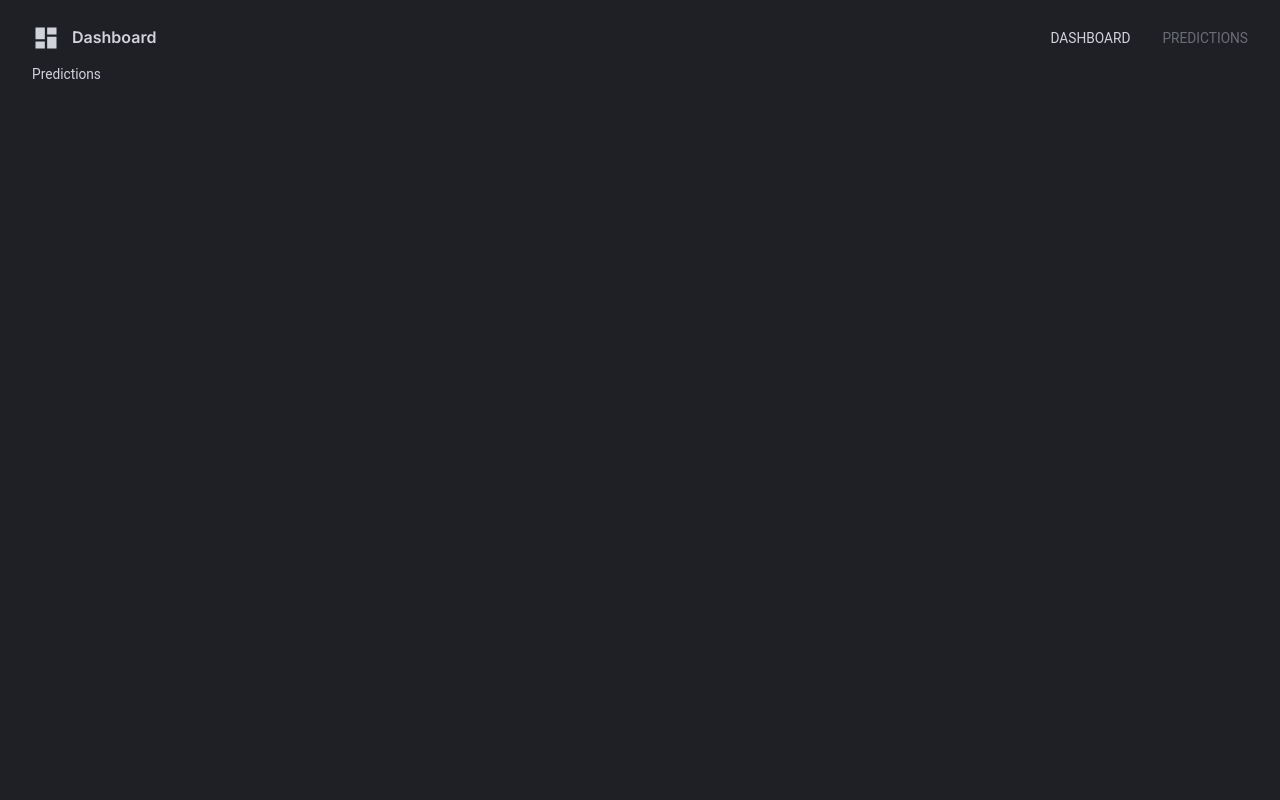
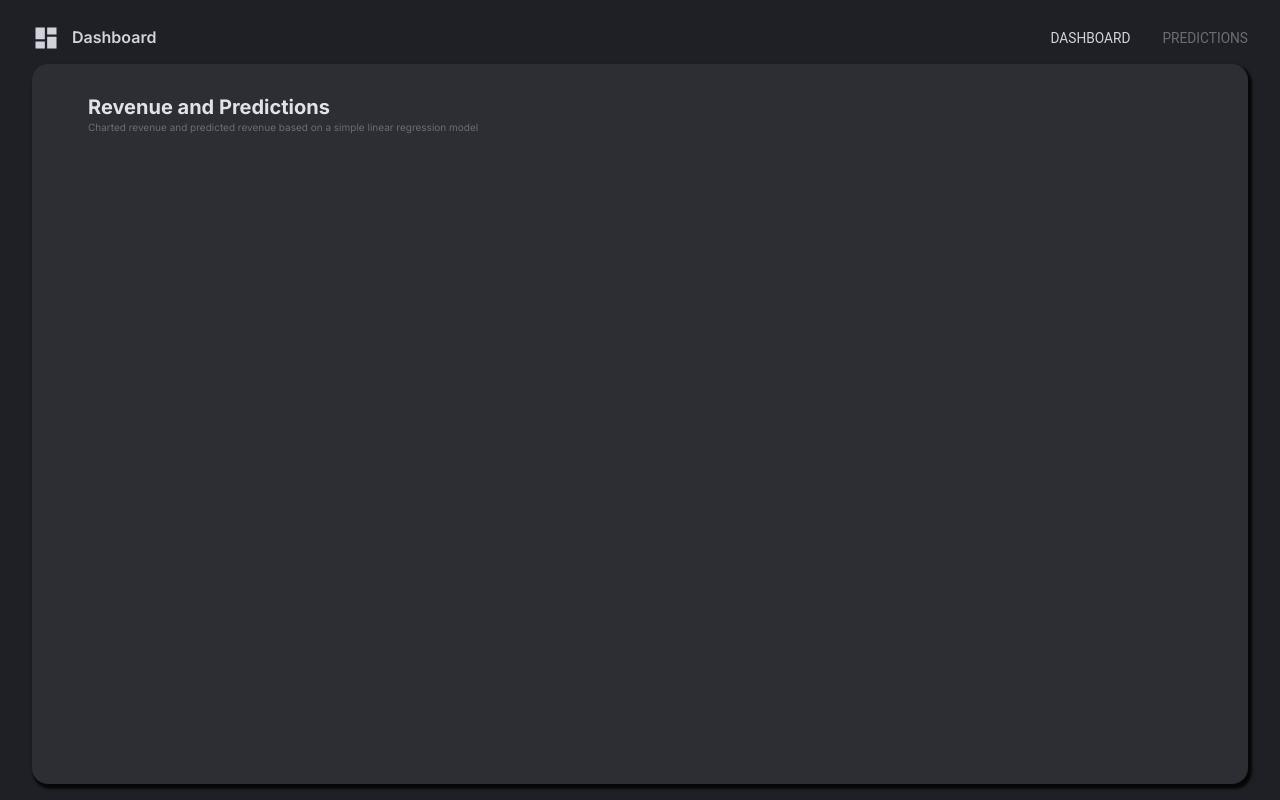
Before and after one commit to karanmann/dashboard-typescript, a React (Vite) app in the folder client/: page /predictions in a window 1280 px wide. Built offline with nearby package versions, Linux system fonts and the light colour scheme; no server answers.

Commit message:
dev: Basic Prediction page layout

```diff
--- a/client/src/scenes/predictions/index.tsx
+++ b/client/src/scenes/predictions/index.tsx
@@ -1,12 +1,27 @@
-import { Box, useTheme } from "@mui/material"
+import { useState } from "react";
+import { Box, Typography, useTheme } from "@mui/material";
+import { useGetKpisQuery } from "@/state/api";
+import DashboardBox from "@/components/DashboardBox";
+import FlexBetween from "@/components/FlexBetween";
 
-type Props = {}
+type Props = {};
 
 const Predictions = (props: Props) => {
-  const { palette } = useTheme()
+  const { palette } = useTheme();
+  const [isPredictions, setIsPredictions] = useState(false);
+
+  const { data: kpiData } = useGetKpisQuery();
+
   return (
-    <Box color={palette.grey[300]}>Predictions</Box>
-  )
-}
+    <DashboardBox width="100%" height="100%" p="1rem" overflow="hidden">
+      <FlexBetween m="1rem 2.5rem">
+        <Box>
+          <Typography variant="h3">Revenue and Predictions</Typography>
+          <Typography variant="h6">Charted revenue and predicted revenue based on a simple linear regression model</Typography>
+        </Box>
+      </FlexBetween>
+    </DashboardBox>
+  );
+};
 
-export default Predictions
+export default Predictions;
```
